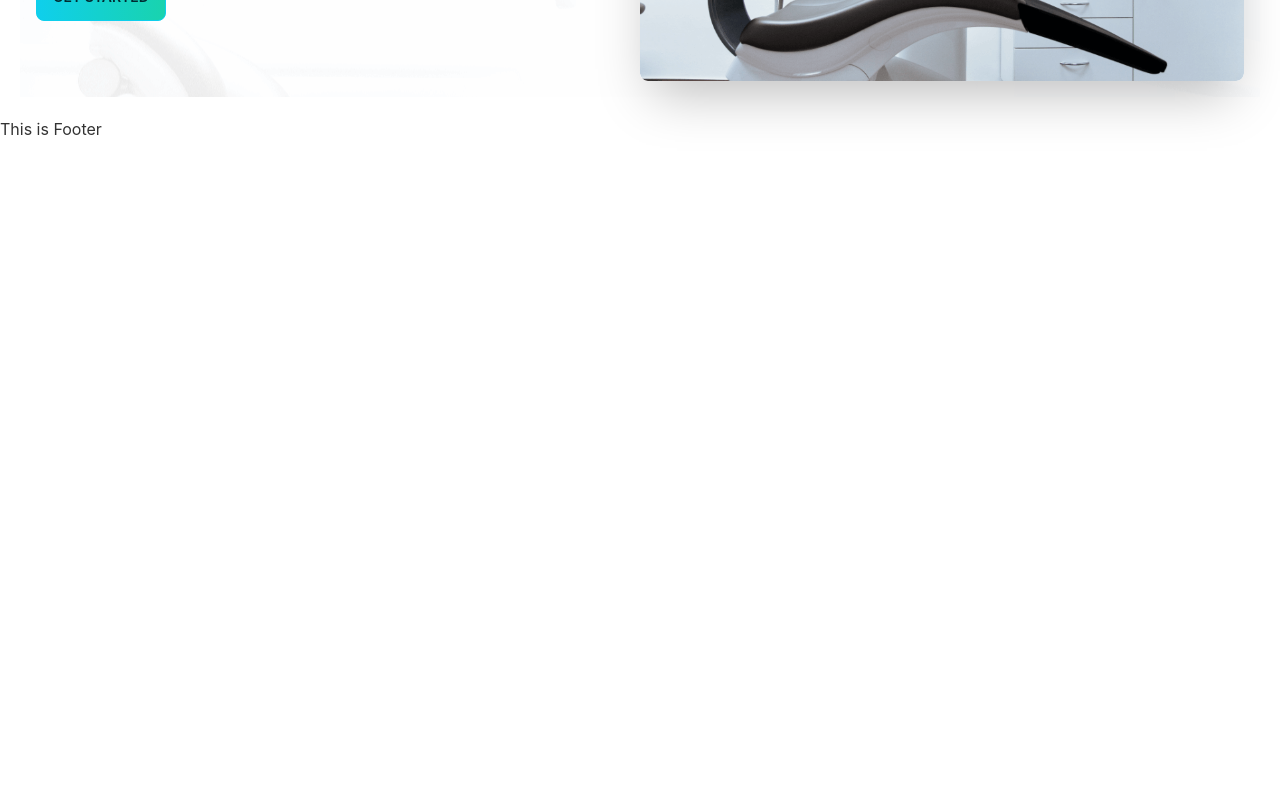
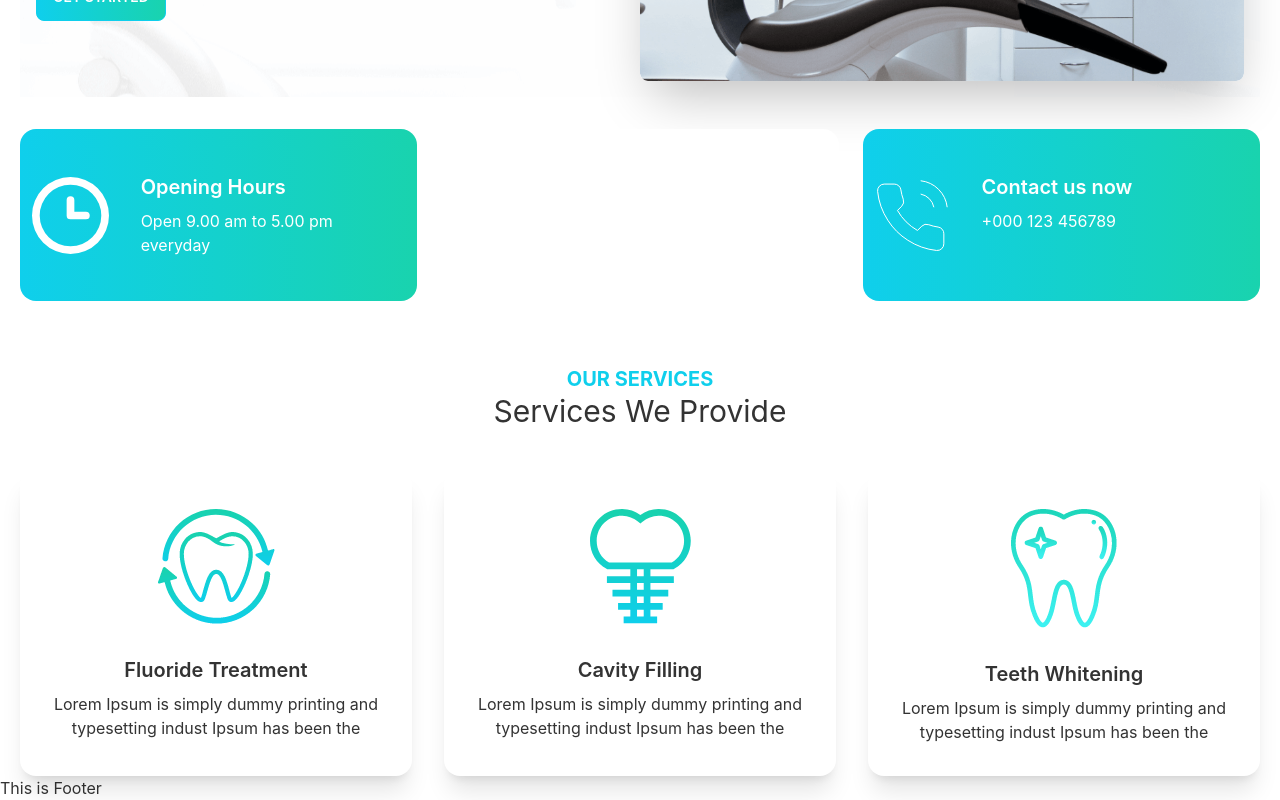
Before and after one commit to zameariislam/dentist-portal-client, a React (Create React App) app: page / in a window 1280 px wide. Shown: the part 360-1160 px from the top of the page. Before the commit the page ends 800 px from the top, so only its background shows below. Built offline with nearby package versions, Linux system fonts and the light colour scheme.

Commit message:
service section added

```diff
--- /dev/null
+++ b/src/components/PrimaryButton.js
@@ -0,0 +1,10 @@
+import React from 'react';
+
+const PrimaryButton = ({ children }) => {
+    return (
+        <button className="btn btn-primary
+        text-white  bg-gradient-to-r from-primary to-secondary ">{children}</button>
+    );
+};
+
+export default PrimaryButton;
--- a/src/pages/Home/Banner/Banner.js
+++ b/src/pages/Home/Banner/Banner.js
@@ -1,6 +1,7 @@
 import React from 'react';
 import chair from '../../../assets/images/chair.png'
 import backgroundImage from '../../../assets/images/bg.png'
+import PrimaryButton from '../../../components/PrimaryButton';
 
 const Banner = () => {
     return (
@@ -10,7 +11,7 @@
                 <div>
                     <h1 className="text-5xl font-bold">Your New Smile Starts <br /> Here</h1>
                     <p className="py-6">Lorem Ipsum is simply dummy text of the printing and typesetting industry. Lorem Ipsum has been the industry's standard dummy text ever since the</p>
-                    <button className="btn btn-primary  text-whi  bg-gradient-to-r from-primary to-secondary ">Get Started</button>
+                   <PrimaryButton>Get Started</PrimaryButton>
                 </div>
             </div>
         </div>
--- /dev/null
+++ b/src/pages/Home/CardsInfo/CardInfo.js
@@ -0,0 +1,17 @@
+import React from 'react';
+
+const CardInfo = ({ card }) => {
+    const { name, description, icon,bgClass } = card
+    return (
+        <div className={`card card-side bg-base-100 shadow-x ${bgClass} p-3 text-white `}>
+            <figure><img src={icon} alt="Movie" /></figure>
+            <div className="card-body">
+                <h2 className="card-title">{name}</h2>
+                <p>{description}</p>
+
+            </div>
+        </div>
+    );
+};
+
+export default CardInfo;
--- /dev/null
+++ b/src/pages/Home/CardsInfo/CardsInfo.js
@@ -0,0 +1,51 @@
+import React from 'react';
+import clock from '../../../assets/icons/clock.svg'
+import phone from '../../../assets/icons/phone.svg'
+import marker from '../../../assets/icons/marker.svg'
+import CardInfo from './CardInfo';
+
+const CardsInfo = () => {
+
+    const cardData = [
+        {
+            id: 1,
+            name: 'Opening Hours',
+            description: 'Open 9.00 am to 5.00 pm everyday ',
+            icon: clock,
+            bgClass: 'bg-gradient-to-r from-primary to-secondary',
+
+
+        },
+        {
+            id: 2,
+            name: 'Visit Our location',
+            description: 'Brooklyn, NY 10036, United States ',
+            icon: marker,
+            bgClass: 'bg-accent',
+
+
+        },
+        {
+            id: 3,
+            name: 'Contact us now ',
+            description: '+000 123 456789 ',
+            icon: phone,
+            bgClass: 'bg-gradient-to-r from-primary to-secondary',
+
+
+        },
+
+    ]
+
+
+    return (
+        <div  className='grid sm:grid-cols-1 md:grid-cols-2 lg:grid-cols-3  gap-6 mt-8'>
+            {
+                cardData.map(card=> <CardInfo key={card.id}  card={card} /> )
+            }
+
+        </div>
+    );
+};
+
+export default CardsInfo;
--- a/src/pages/Home/Home/Home.js
+++ b/src/pages/Home/Home/Home.js
@@ -1,11 +1,15 @@
 import React from 'react';
 import Banner from '../Banner/Banner';
+import CardsInfo from '../CardsInfo/CardsInfo';
+import Services from '../Services/Services';
 
 
 const Home = () => {
     return (
         <div className='mx-5'>
             <Banner />
+            <CardsInfo />
+            <Services/>
 
 
         </div>
--- /dev/null
+++ b/src/pages/Home/Services/Service.js
@@ -0,0 +1,19 @@
+import React from 'react';
+
+const Service = ({service}) => {
+    const{name,description,icon}=service
+    return (
+        <div className="card  bg-base-100 shadow-xl">
+            <figure className="px-10 pt-10">
+                <img src={icon}alt="Shoes" className="rounded-xl" />
+            </figure>
+            <div className="card-body items-center text-center">
+                <h2 className="card-title">{name}</h2>
+                <p>{description}</p>
+
+            </div>
+        </div>
+    );
+};
+
+export default Service;
--- /dev/null
+++ b/src/pages/Home/Services/Services.js
@@ -0,0 +1,63 @@
+import React from 'react';
+import fluride from '../../../assets/images/fluoride.png'
+import cavity from '../../../assets/images/cavity.png'
+import whitening from '../../../assets/images/whitening.png'
+import Service from './Service';
+
+
+
+
+const Services = () => {
+
+
+    const serviceData = [
+        {
+            id: 1,
+            name: 'Fluoride Treatment',
+            description: 'Lorem Ipsum is simply dummy printing and typesetting indust Ipsum has been the',
+            icon: fluride,
+
+
+
+        },
+        {
+            id: 2,
+            name: 'Cavity Filling',
+            description: 'Lorem Ipsum is simply dummy printing and typesetting indust Ipsum has been the',
+            icon: cavity,
+
+
+
+        },
+        {
+            id: 3,
+            name: 'Teeth Whitening',
+            description: 'Lorem Ipsum is simply dummy printing and typesetting indust Ipsum has been the',
+            icon: whitening,
+
+
+
+        },
+
+    ]
+
+    return (
+        <div className='mt-16'>
+            <div className='text-center   mb-10'>
+                <h3 className=' text-xl font-bold text-primary uppercase'>Our Services</h3>
+                <h2 className='text-3xl' >Services We Provide</h2>
+
+            </div>
+            <div className='grid gap-8 sm:grid-cols-1 md:grid-cols-2 lg:grid-cols-3'>
+
+                {
+                    serviceData.map(service=><Service  key={service.id}  service={service}  />)
+                }
+
+            </div>
+
+        </div>
+    );
+};
+
+export default Services;
--- /dev/null
+++ b/src/pages/Home/Treatment/Treatment.js
@@ -0,0 +1,11 @@
+import React from 'react';
+
+const Treatment = () => {
+    return (
+        <div>
+
+        </div>
+    );
+};
+
+export default Treatment;
--- a/tailwind.config.js
+++ b/tailwind.config.js
@@ -14,8 +14,8 @@
         mytheme: {
           primary: "#0FCFEC",
           secondary: "#19D3AE",
-          accent: "#37cdbe",
-          neutral: "#3A4256",
+          accent: "#3A4256",
+          neutral: "#3D4451",
           "base-100": "#ffffff",
         },
       },
```
